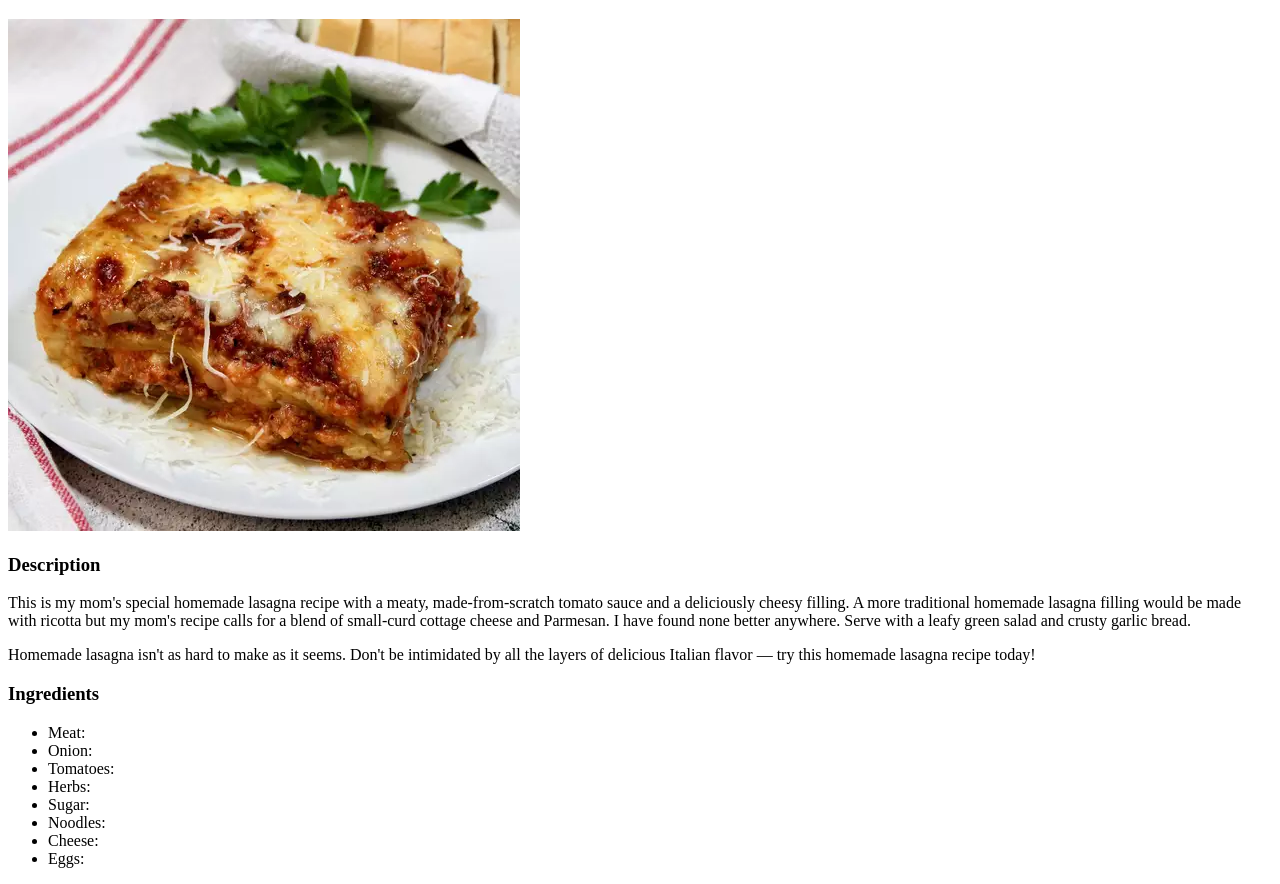
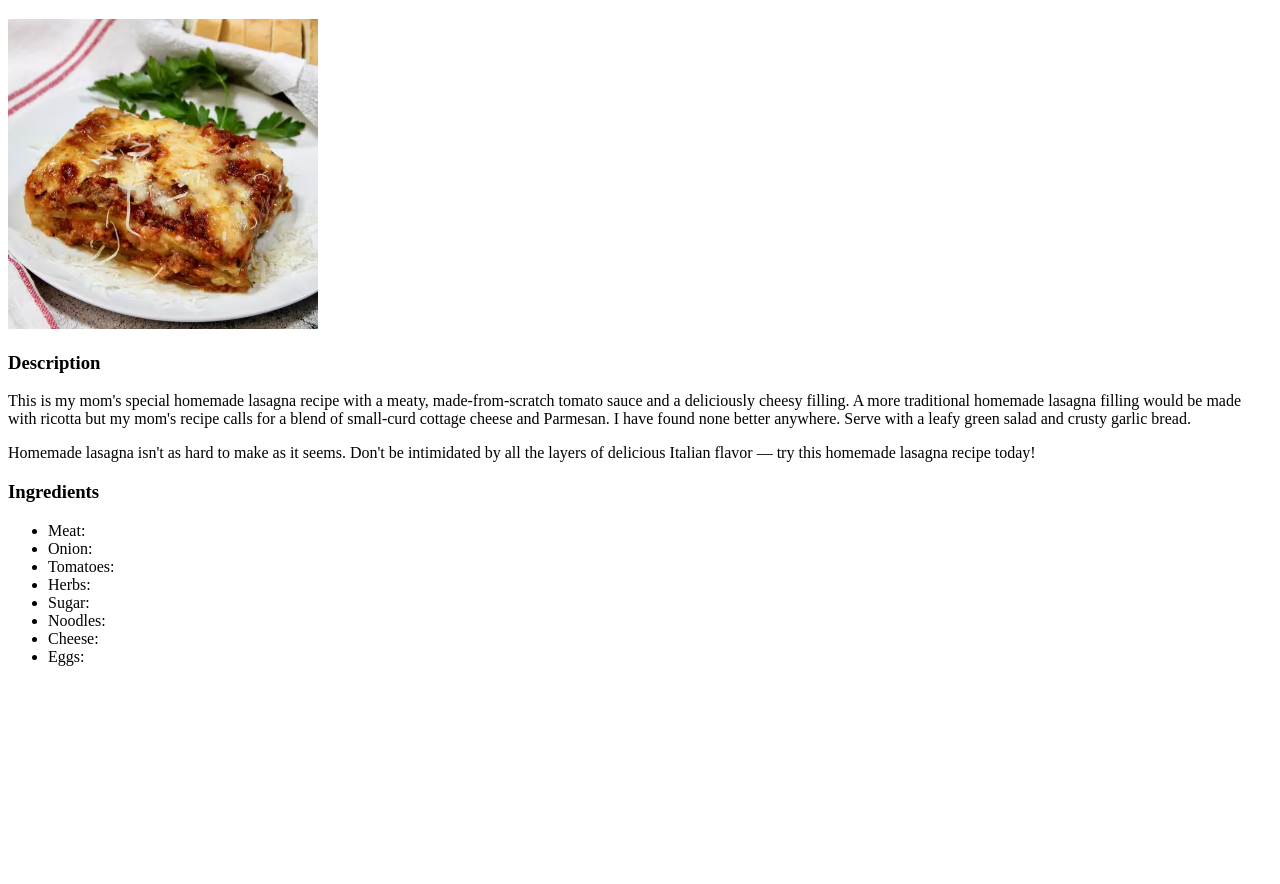
Before and after one commit to Nauftis/odin-recipes, a plain HTML site: page recipes/lasagna.html in a window 1280 px wide. Shown: the part 61-945 px from the top of the page. After the commit the page ends 800 px from the top, so only its background shows below. Drawn offline with Linux system fonts and the light colour scheme.

Commit message:
Put in proportions for image

```diff
--- a/recipes/lasagna.html
+++ b/recipes/lasagna.html
@@ -7,7 +7,7 @@
     </head>
     <body>
         <h1>Lasagna</h1>
-        <img src="../images/lasagna.webp" alt="A delicious looking piece of lasagna on a plate">
+        <img src="../images/lasagna.webp" height="310" width="310" alt="A delicious looking piece of lasagna on a plate">
         <h3>Description</h3>
         <p>This is my mom's special homemade lasagna recipe with a meaty, made-from-scratch tomato sauce and a deliciously cheesy filling. A more traditional homemade lasagna filling would be made with ricotta but my mom's recipe calls for a blend of small-curd cottage cheese and Parmesan. I have found none better anywhere. Serve with a leafy green salad and crusty garlic bread.</p>
         <p>Homemade lasagna isn't as hard to make as it seems. Don't be intimidated by all the layers of delicious Italian flavor — try this homemade lasagna recipe today!</p>
```
